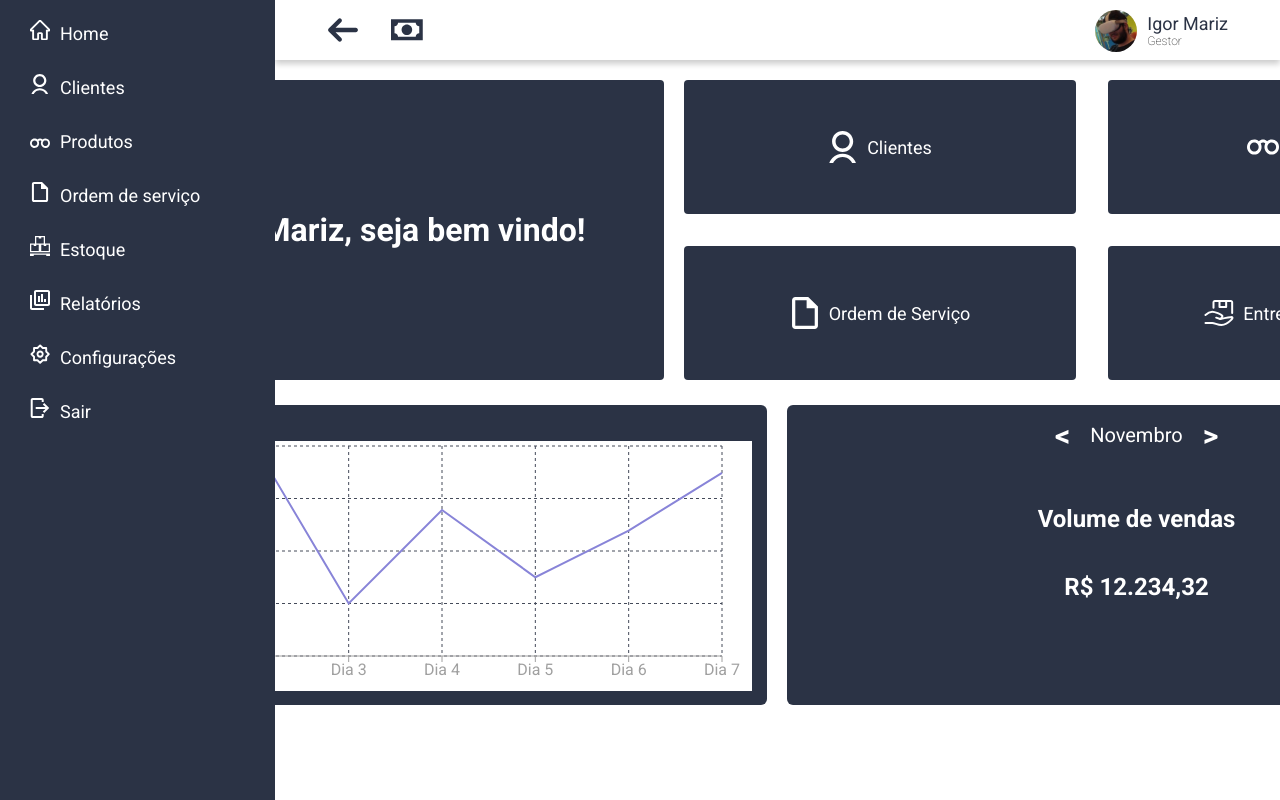
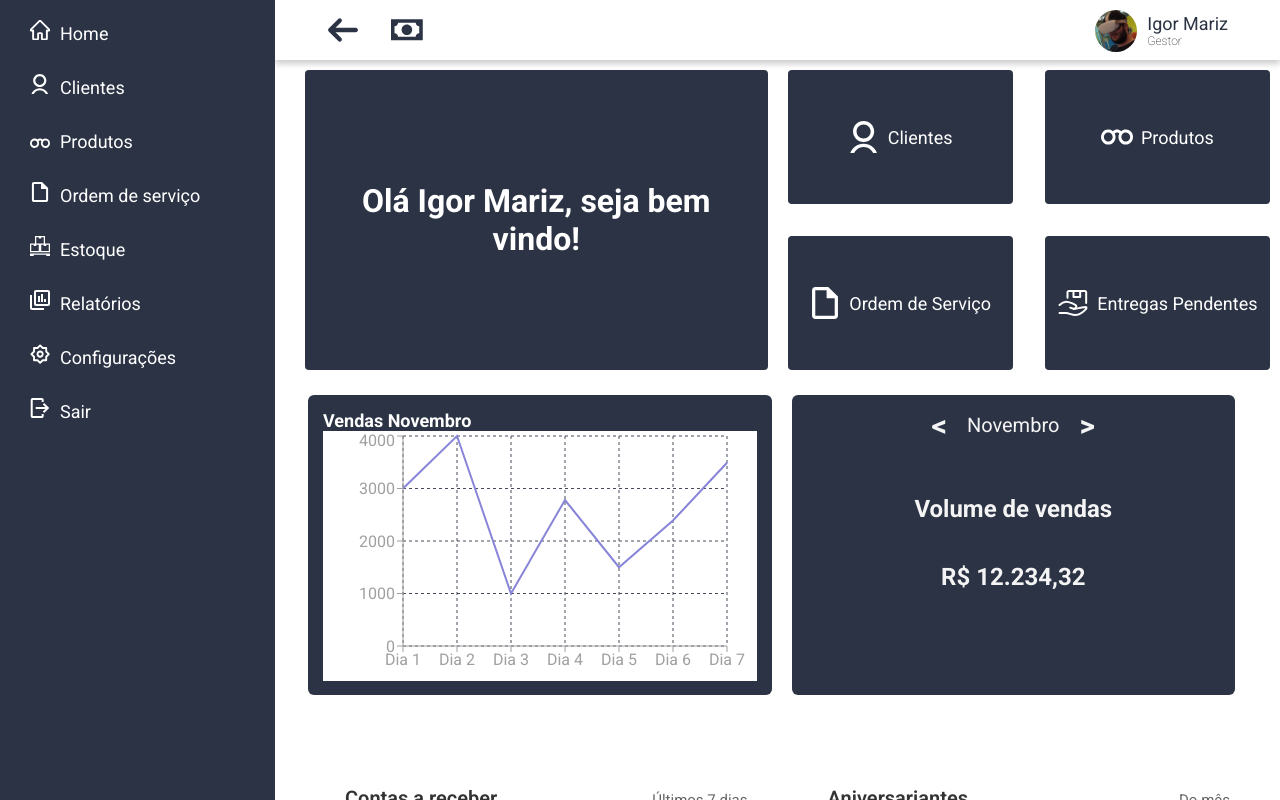
Before and after one commit to LGtkz/OticaFocal, a Next.js app: page / in a window 1280 px wide. Built offline with nearby package versions, Linux system fonts and the light colour scheme.

Commit message:
Consertando erros de front-end para telas menores

```diff
--- a/src/app/globals.css
+++ b/src/app/globals.css
@@ -28,7 +28,7 @@ body{
   display: flex;
   flex-direction: column;
   overflow: hidden;
-  width: 100%;
+  width: calc(100% - 275px);
   height: 100vh;
 }
 
@@ -36,6 +36,7 @@ body{
   flex: 1;
   overflow-y: auto;
   overflow-x: hidden;
-  padding: 20px;
+  padding: 10px 10px 0 0;
   height: calc(100vh - 60px);
+  width: 100%;
 }
--- a/src/components/blocoVenda/blocoVenda.css
+++ b/src/components/blocoVenda/blocoVenda.css
@@ -1,11 +1,11 @@
 .bloco-vendas-container {
   flex: 1;
-  min-width: 700px;
+  width: 550px;
   height: 300px;
   background-color: var(--cor-primaria);
   border-radius: 6px;
   text-align: center;
-  color: white;
+  color: var(--cor-background);
   display: flex;
   flex-direction: column;
   justify-content: flex-start;
@@ -20,7 +20,7 @@
   margin-top: -20px;
   background: transparent;
   padding: 5x;
-  color: white;
+  color: var(--cor-background);
   width: fit-content;
   margin-left: auto;
   margin-right: auto;
--- a/src/components/blocosAcesso/bloco.css
+++ b/src/components/blocosAcesso/bloco.css
@@ -3,6 +3,7 @@
     flex-wrap: wrap;
     gap: 2rem;
     border-radius: 4px;
+    width: 50%;
 }
 
 .bloco-acesso > div {
--- a/src/components/grafico/grafico.css
+++ b/src/components/grafico/grafico.css
@@ -1,6 +1,6 @@
 .grafico {
 
-  min-width: 700px;
+  min-width: 50%;
   height: 300px;
   background-color: var(--cor-primaria);
   border-radius: 6px;
```
